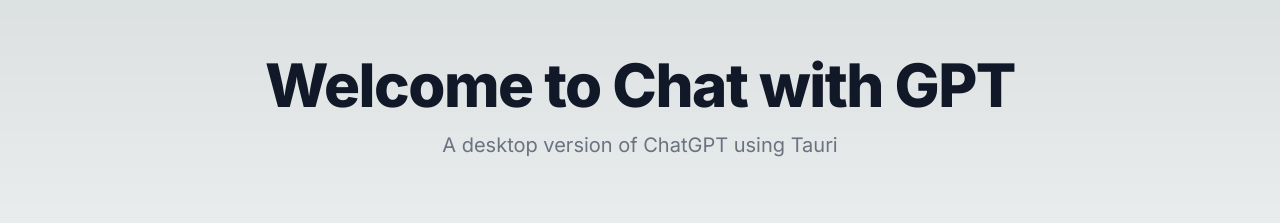
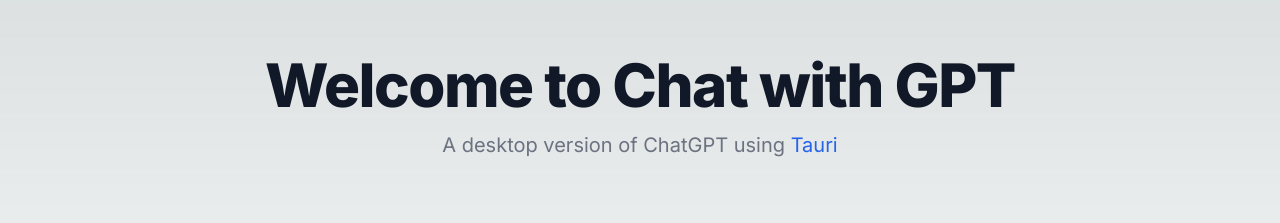
Before and after one commit to dcl10/chat-with-gpt, a Next.js app: page / in a window 1280 px wide. Shown: the part 105-328 px from the top of the page. Built offline with nearby package versions, Linux system fonts and the light colour scheme.

Commit message:
make Tauri link colour change

```diff
--- a/src/app/page.tsx
+++ b/src/app/page.tsx
@@ -7,7 +7,7 @@
             Welcome to Chat with GPT
           </h1>
           <p className="mb-8 text-lg font-normal text-gray-500 lg:text-xl sm:px-16 lg:px-48 dark:text-gray-400">
-            A desktop version of ChatGPT using <a href="https://tauri.app/" target="_blank" rel="noopener noreferrer">Tauri</a>
+            A desktop version of ChatGPT using <a href="https://tauri.app/" target="_blank" rel="noopener noreferrer" className="text-blue-600 hover:text-green-600">Tauri</a>
           </p>
         </div>
       </section>
```
